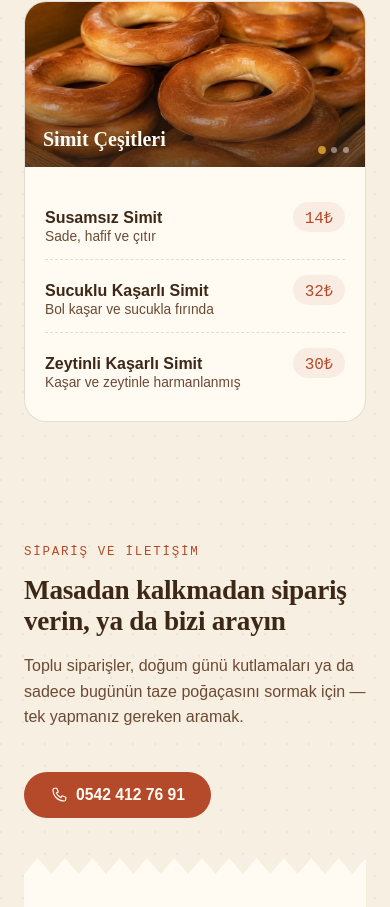
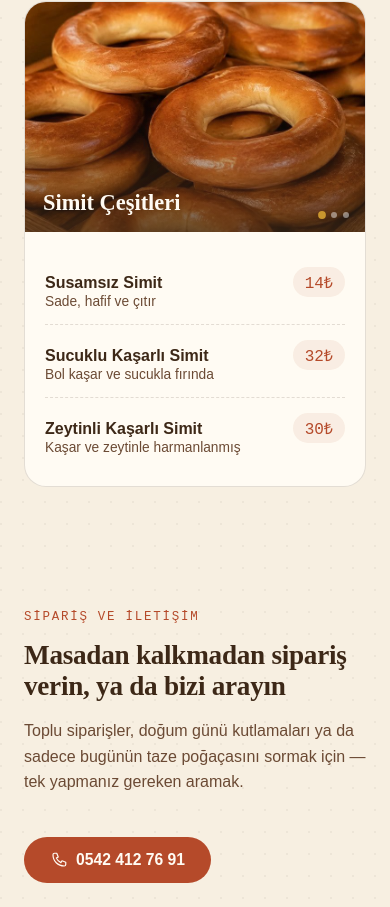
Before and after one commit to kanklc34/hassimitevi, a React (Vite) app: page / in a window 390 px wide. Shown: the part 3459-4366 px from the top of the page. Built offline with nearby package versions, Linux system fonts and the light colour scheme.

Commit message:
Fotoğraf boyutu büyütüldü, hero simit değişti

```diff
--- a/src/components/Hero.jsx
+++ b/src/components/Hero.jsx
@@ -62,7 +62,7 @@ export default function Hero({ onMenuClick }) {
           >
             <img
               src={`${import.meta.env.BASE_URL}photos/hero-simit.jpg`}
-              alt="Fırından yeni çıkmış taze simitler"
+              alt="Fırından yeni çıkmış susamlı simitler"
               className="hero-photo"
               width="1402"
               height="1122"
--- a/src/components/Menu.css
+++ b/src/components/Menu.css
@@ -81,7 +81,7 @@
 .menu-photo-banner {
   position: relative;
   margin: 0 -32px 24px;
-  height: 210px;
+  height: 320px;
   overflow: hidden;
   animation: bannerIn 0.5s cubic-bezier(0.2, 0.7, 0.2, 1) both;
 }
@@ -133,7 +133,7 @@
   bottom: 16px;
   font-family: var(--font-display);
   font-weight: 600;
-  font-size: 1.5rem;
+  font-size: 1.8rem;
   color: var(--tezgah);
   text-shadow: 0 2px 8px rgba(0,0,0,0.25);
   z-index: 4;
@@ -216,8 +216,8 @@
 
 @media (max-width: 600px) {
   .menu-panel { padding: 0 20px 16px; }
-  .menu-photo-banner { margin: 0 -20px 20px; height: 165px; }
-  .menu-photo-banner-label { font-size: 1.25rem; left: 18px; }
+  .menu-photo-banner { margin: 0 -20px 20px; height: 230px; }
+  .menu-photo-banner-label { font-size: 1.4rem; left: 18px; }
   .menu-photo-dots { right: 16px; bottom: 14px; }
 }
 
```
Also changed, not shown: public/photos/hero-simit.jpg.
